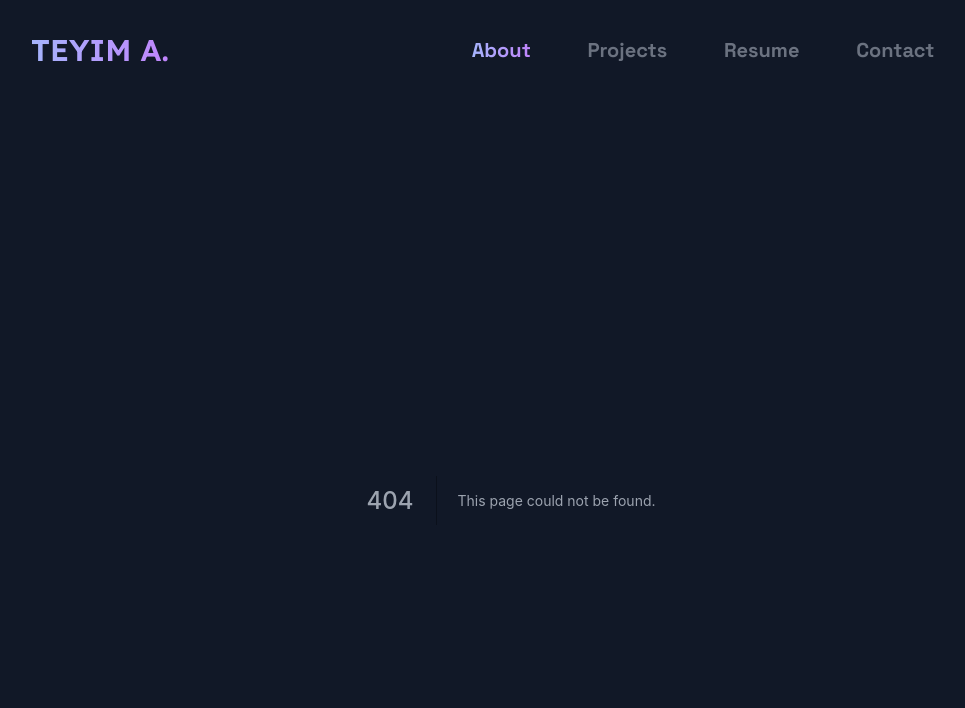
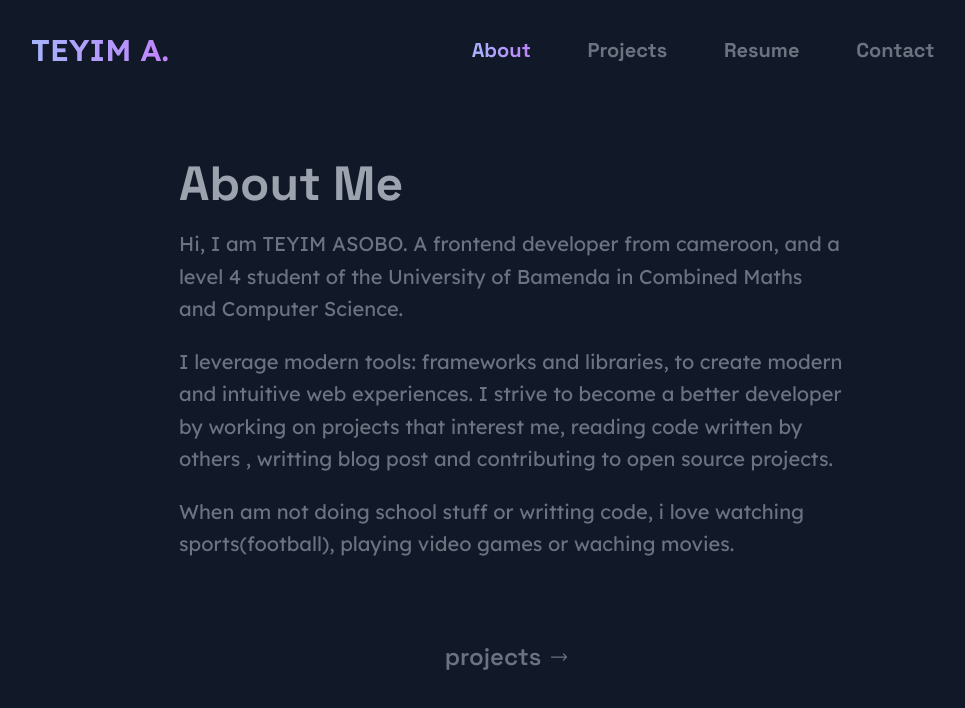
Before and after one commit to teyim/portfolio, a Next.js app: page /about in a window 1280 px wide. Before the commit this address had no page. Shown: the top 708 px of the page, without its empty margins (129-1094 px from the left). Built offline with nearby package versions, Linux system fonts and the light colour scheme.

Commit message:
feat: create about page

```diff
--- /dev/null
+++ b/pages/about.tsx
@@ -0,0 +1,37 @@
+import Link from 'next/link';
+import { HiOutlineArrowLongRight } from 'react-icons/hi2';
+function About() {
+  return (
+    <div className="p-5 text-xl text-gray-500">
+      <div className="md:w-3/5 max-w-7xl flex-col mx-auto p-4 md:p-10">
+        <div className="text-gray-400 text-5xl font-bold">About Me</div>
+        <div className=" font-lexend leading-relaxed">
+          <p className="my-5">
+            Hi, I am TEYIM ASOBO. A frontend developer from cameroon, and a
+            level 4 student of the University of Bamenda in Combined Maths and
+            Computer Science.
+          </p>
+          <p className="my-5">
+            I leverage modern tools: frameworks and libraries, to create modern
+            and intuitive web experiences. I strive to become a better developer
+            by working on projects that interest me, reading code written by
+            others , writting blog post and contributing to open source
+            projects.
+          </p>
+          <p className="my-5">
+            When am not doing school stuff or writting code, i love watching
+            sports(football), playing video games or waching movies.
+          </p>
+        </div>
+        <Link href="/projects">
+          <button className=" flex text-center text-2xl font-semibold hover:gradient-text mx-auto mt-20">
+            projects
+            <HiOutlineArrowLongRight className="w-5 h-5 flex my-auto mx-2" />
+          </button>
+        </Link>
+      </div>
+    </div>
+  );
+}
+
+export default About;
```
